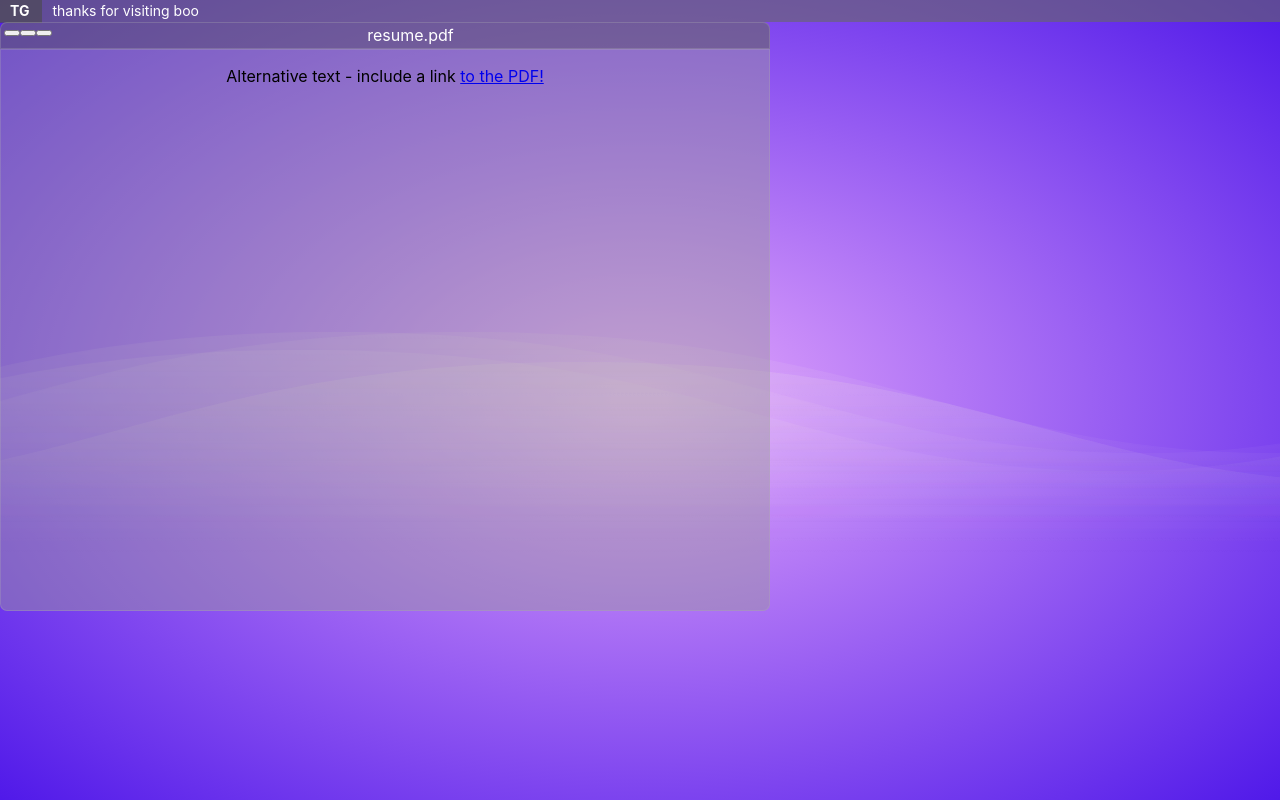
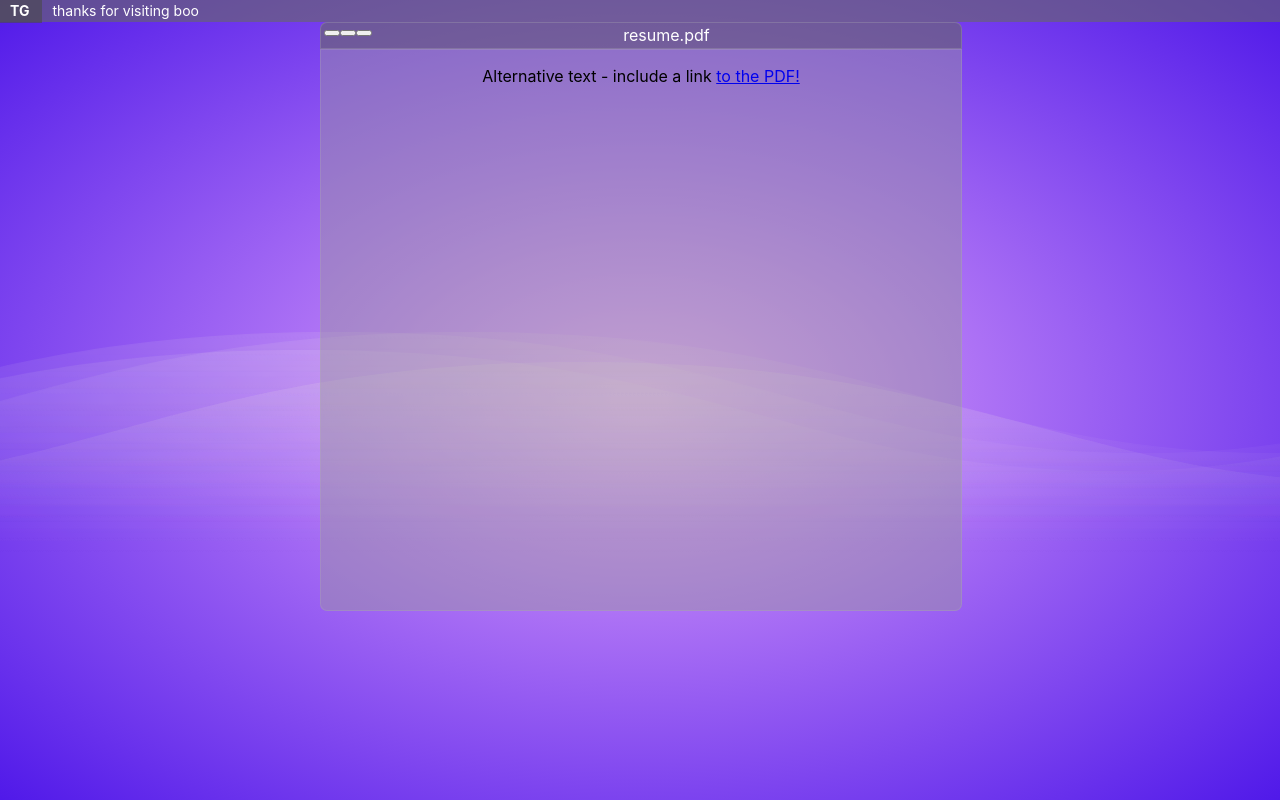
Before and after one commit to timgerstel/portfolio, a React (Create React App) app in the folder com.tgerst.portfolio/: page / in a window 1280 px wide. Shown: the top 800 px of the page. Built offline with nearby package versions, Linux system fonts and the light colour scheme.

Commit message:
-0.5 jankiness
Signed-off-by: Timothy Gerstel <tim.gerstel@gmail.com>

```diff
--- a/com.tgerst.portfolio/src/Window.tsx
+++ b/com.tgerst.portfolio/src/Window.tsx
@@ -58,11 +58,12 @@ export const Window: React.FC<Props> = (props) => {
     e.preventDefault();
   }
 
-  return <div className="DesktopWindow" style={{
+  return <div style={{}}><div className="DesktopWindow" style={{
       width: props.width,
+      transform: "translate(50%, 0)",
       height: props.height,
       left: windowState.left,
-      top: windowState.top
+      top: windowState.top,
     }}>
     <div className="WindowTitleBar" ref={ TitleBarRef } onMouseMove={ onMouseMove} onMouseDown={ onMouseDown } onMouseUp={ onMouseUp } style={{ left: windowState.left, top: windowState.top}}>
       <div className="WindowControls">
@@ -75,5 +76,5 @@ export const Window: React.FC<Props> = (props) => {
     <div className="WindowContent">
         { props.content !=null && props.content }
       </div>
-  </div> || null;
+  </div></div> || null;
 }
--- a/com.tgerst.portfolio/src/WindowManager.tsx
+++ b/com.tgerst.portfolio/src/WindowManager.tsx
@@ -19,7 +19,7 @@ export default class WinMan {
 
   addWindow(uniqueId: string, title: string, content: any) {
     console.log('adding window');
-    this.windows[uniqueId] = <Window windowId={uniqueId} title={title} key={uniqueId} width="60%" height="70%" content={content}></Window>
+    this.windows[uniqueId] = <Window windowId={uniqueId} title={title} key={uniqueId} width="50%" height="70%" content={content}></Window>
     if(this.forceRenderFunc != null) this.forceRenderFunc();
   }
 
```
